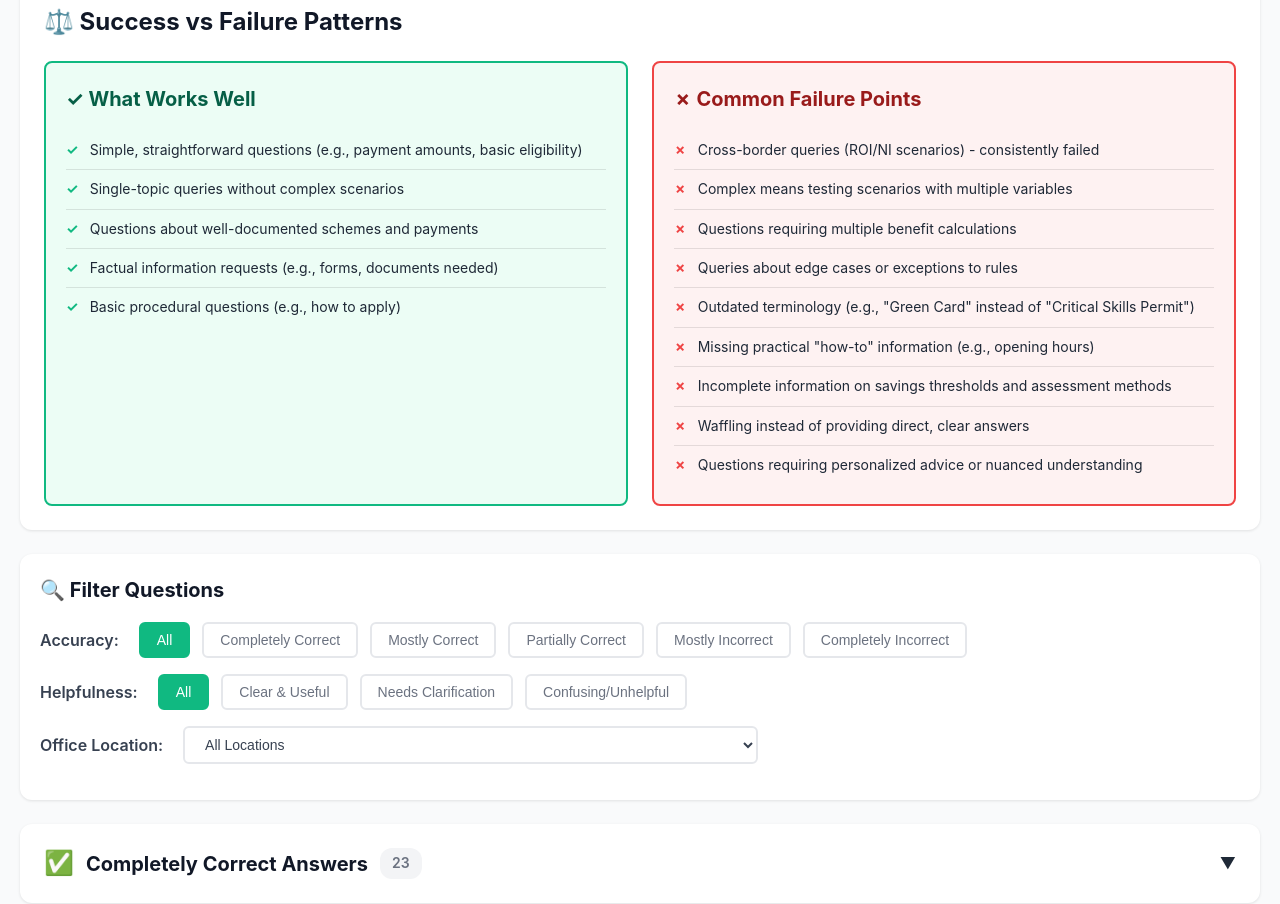
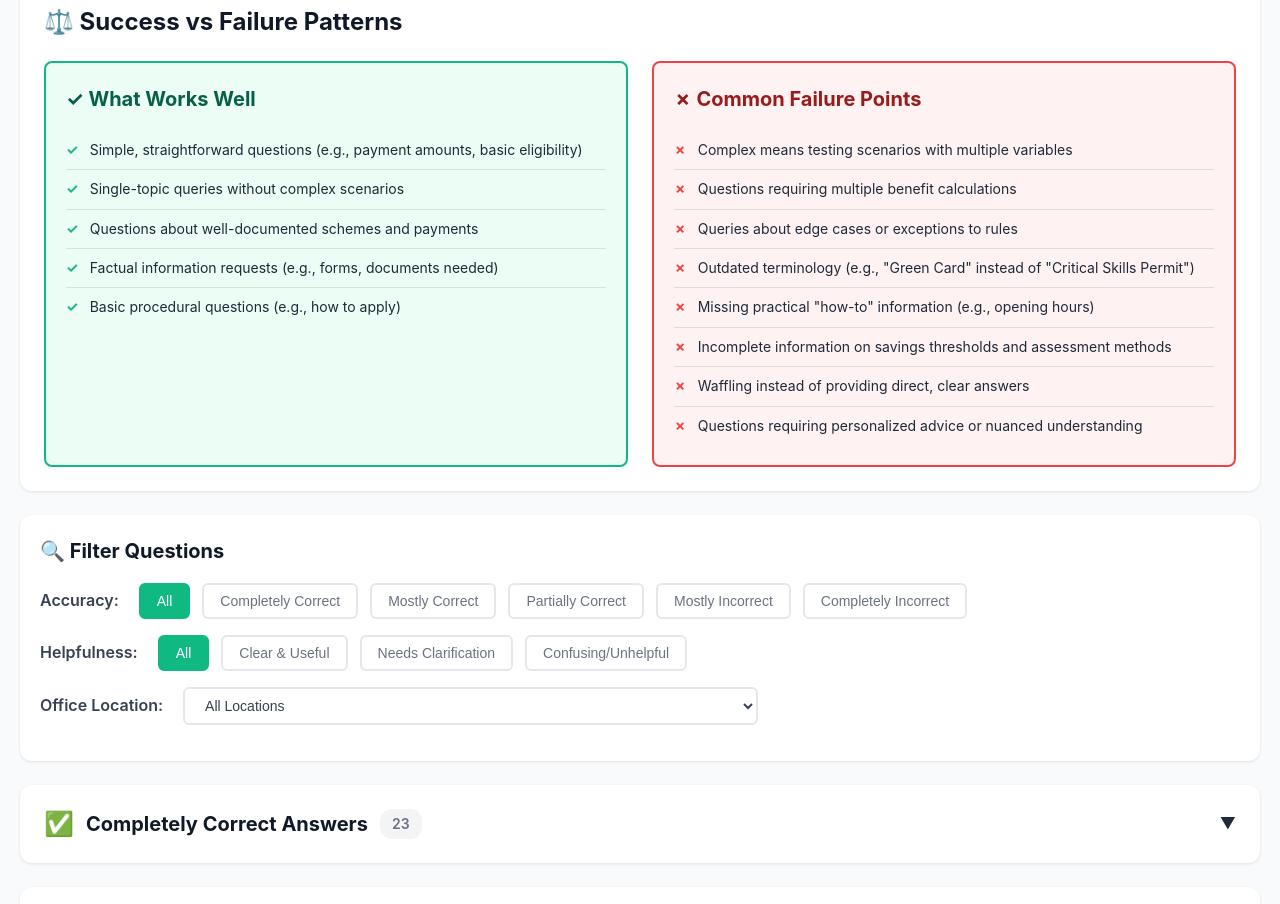
Before and after one commit to RglrAL/AskCI-io-testing, a plain HTML site: page index.html in a window 1280 px wide. Shown: the part 849-1753 px from the top of the page. Drawn offline with nearby package versions, Linux system fonts and the light colour scheme.

Commit message:
Update index.html

```diff
--- a/index.html
+++ b/index.html
@@ -962,7 +962,6 @@ I would not like to be overly reliant on AI as it does miss things on occasion.
 
             // Failure patterns
             const failurePatterns = [
-                'Cross-border queries (ROI/NI scenarios) - consistently failed',
                 'Complex means testing scenarios with multiple variables',
                 'Questions requiring multiple benefit calculations',
                 'Queries about edge cases or exceptions to rules',
```
